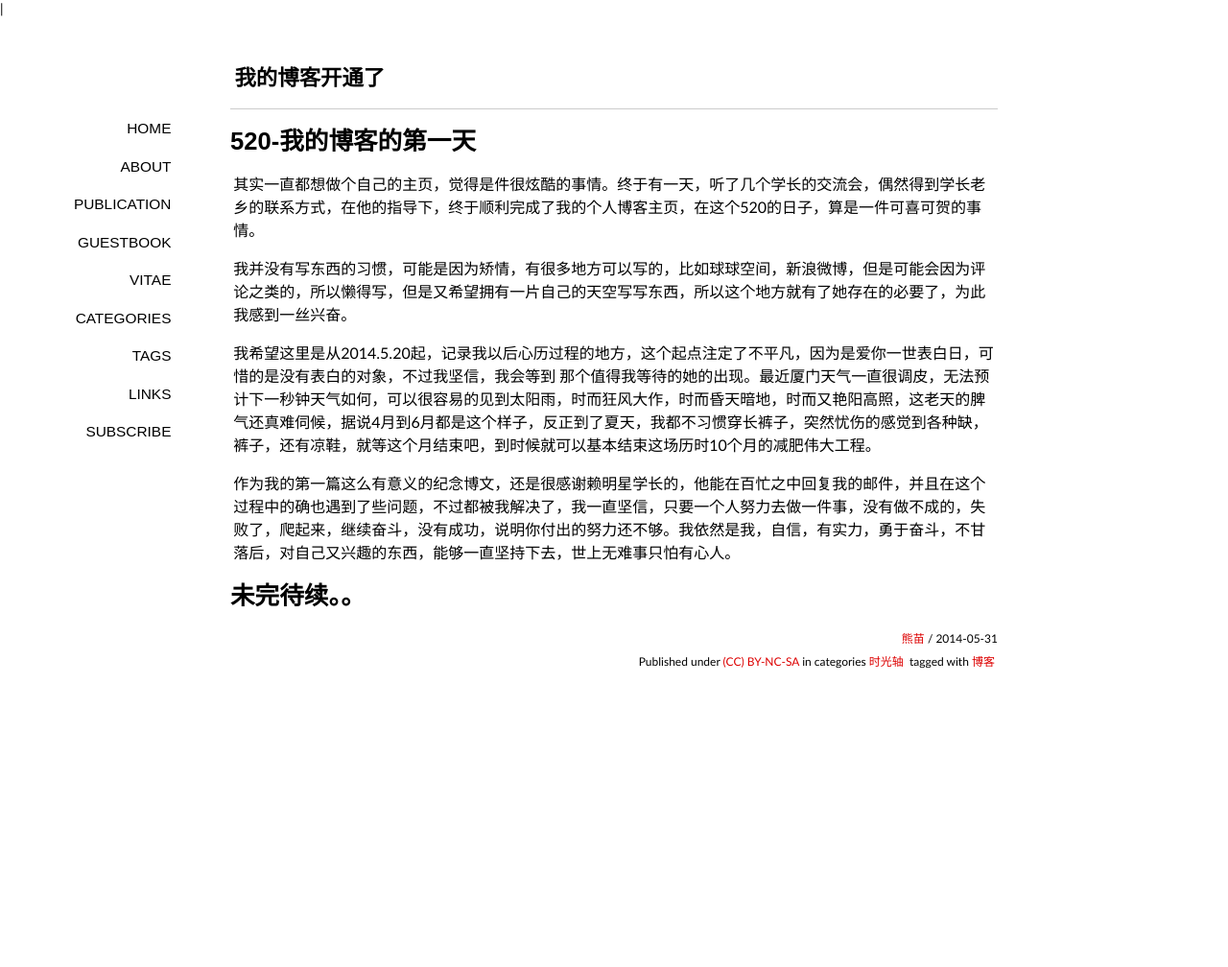
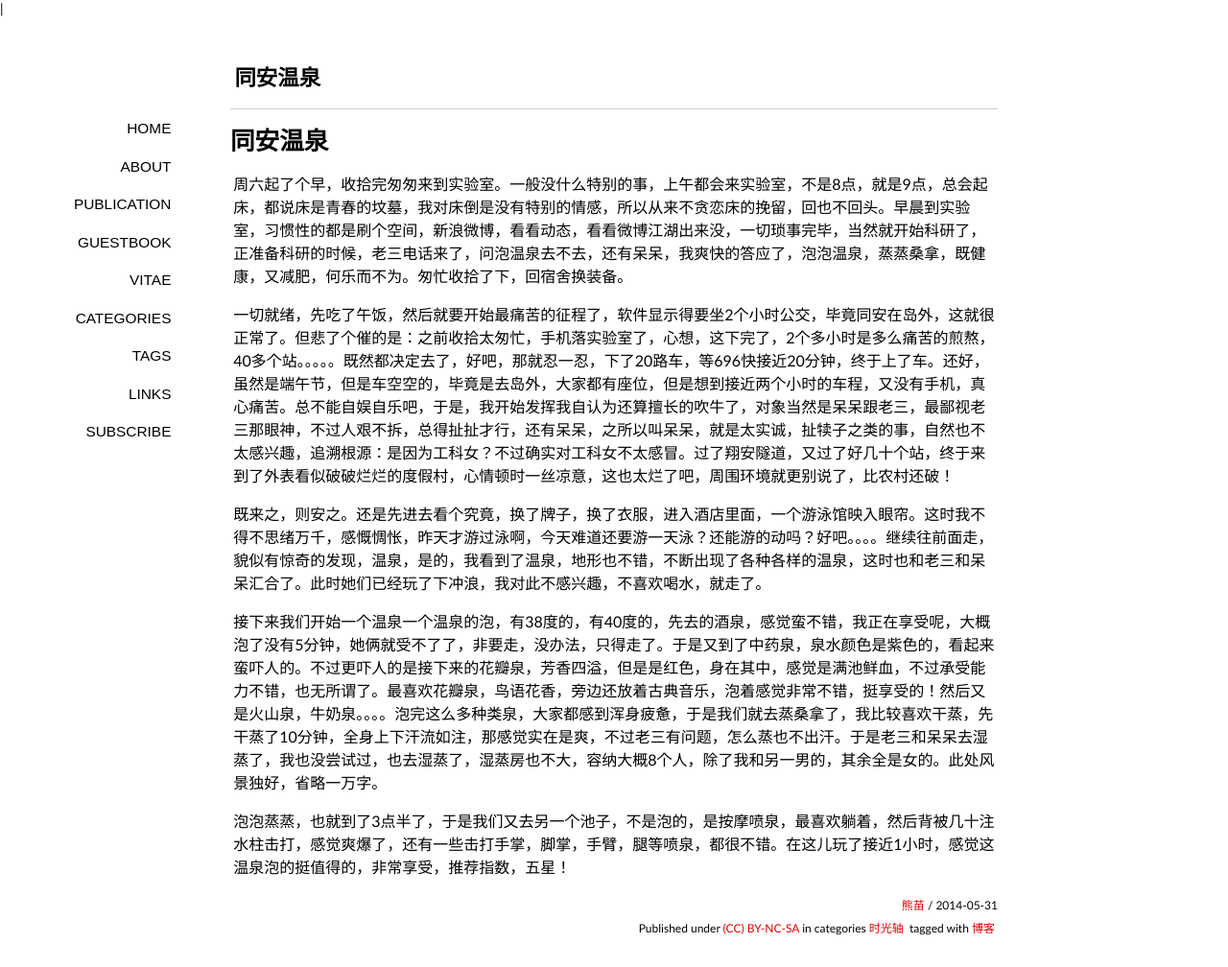
Before and after one commit to miaoxiong/blog, a Jekyll site: the page built from _posts/2014-05-31-hot-spring.md, in a window 1280 px wide. Shown: the whole page at 96% size. Built offline with Jekyll 4.4.1, drawn with Linux system fonts in a browser that asks for light colours; some web fonts are replaced; Markdown is read by kramdown in place of the engine named in the settings; comment, search, counter and statistics services are not loaded; before the commit the page ends 900 px from its top, so only the background shows below that.

Commit message:
Update 2014-05-31-hot-spring.md

```diff
--- a/_posts/2014-05-31-hot-spring.md
+++ b/_posts/2014-05-31-hot-spring.md
@@ -1,18 +1,18 @@
 ---
 layout: post
-title: 我的博客开通了
+title: 同安温泉
 category: 时光轴
 tags: [博客]
 ---
 
-#520-我的博客的第一天
-其实一直都想做个自己的主页，觉得是件很炫酷的事情。终于有一天，听了几个学长的交流会，偶然得到学长老乡的联系方式，在他的指导下，终于顺利完成了我的个人博客主页，在这个520的日子，算是一件可喜可贺的事情。
+#同安温泉
 
-我并没有写东西的习惯，可能是因为矫情，有很多地方可以写的，比如球球空间，新浪微博，但是可能会因为评论之类的，所以懒得写，但是又希望拥有一片自己的天空写写东西，所以这个地方就有了她存在的必要了，为此我感到一丝兴奋。
+周六起了个早，收拾完匆匆来到实验室。一般没什么特别的事，上午都会来实验室，不是8点，就是9点，总会起床，都说床是青春的坟墓，我对床倒是没有特别的情感，所以从来不贪恋床的挽留，回也不回头。早晨到实验室，习惯性的都是刷个空间，新浪微博，看看动态，看看微博江湖出来没，一切琐事完毕，当然就开始科研了，正准备科研的时候，老三电话来了，问泡温泉去不去，还有呆呆，我爽快的答应了，泡泡温泉，蒸蒸桑拿，既健康，又减肥，何乐而不为。匆忙收拾了下，回宿舍换装备。
 
-我希望这里是从2014.5.20起，记录我以后心历过程的地方，这个起点注定了不平凡，因为是爱你一世表白日，可惜的是没有表白的对象，不过我坚信，我会等到
-那个值得我等待的她的出现。最近厦门天气一直很调皮，无法预计下一秒钟天气如何，可以很容易的见到太阳雨，时而狂风大作，时而昏天暗地，时而又艳阳高照，这老天的脾气还真难伺候，据说4月到6月都是这个样子，反正到了夏天，我都不习惯穿长裤子，突然忧伤的感觉到各种缺，裤子，还有凉鞋，就等这个月结束吧，到时候就可以基本结束这场历时10个月的减肥伟大工程。
+一切就绪，先吃了午饭，然后就要开始最痛苦的征程了，软件显示得要坐2个小时公交，毕竟同安在岛外，这就很正常了。但悲了个催的是：之前收拾太匆忙，手机落实验室了，心想，这下完了，2个多小时是多么痛苦的煎熬，40多个站。。。。。既然都决定去了，好吧，那就忍一忍，下了20路车，等696快接近20分钟，终于上了车。还好，虽然是端午节，但是车空空的，毕竟是去岛外，大家都有座位，但是想到接近两个小时的车程，又没有手机，真心痛苦。总不能自娱自乐吧，于是，我开始发挥我自认为还算擅长的吹牛了，对象当然是呆呆跟老三，最鄙视老三那眼神，不过人艰不拆，总得扯扯才行，还有呆呆，之所以叫呆呆，就是太实诚，扯犊子之类的事，自然也不太感兴趣，追溯根源：是因为工科女？不过确实对工科女不太感冒。过了翔安隧道，又过了好几十个站，终于来到了外表看似破破烂烂的度假村，心情顿时一丝凉意，这也太烂了吧，周围环境就更别说了，比农村还破！
 
-作为我的第一篇这么有意义的纪念博文，还是很感谢赖明星学长的，他能在百忙之中回复我的邮件，并且在这个过程中的确也遇到了些问题，不过都被我解决了，我一直坚信，只要一个人努力去做一件事，没有做不成的，失败了，爬起来，继续奋斗，没有成功，说明你付出的努力还不够。我依然是我，自信，有实力，勇于奋斗，不甘落后，对自己又兴趣的东西，能够一直坚持下去，世上无难事只怕有心人。
+既来之，则安之。还是先进去看个究竟，换了牌子，换了衣服，进入酒店里面，一个游泳馆映入眼帘。这时我不得不思绪万千，感慨惆怅，昨天才游过泳啊，今天难道还要游一天泳？还能游的动吗？好吧。。。。继续往前面走，貌似有惊奇的发现，温泉，是的，我看到了温泉，地形也不错，不断出现了各种各样的温泉，这时也和老三和呆呆汇合了。此时她们已经玩了下冲浪，我对此不感兴趣，不喜欢喝水，就走了。
 
-#未完待续。。
+接下来我们开始一个温泉一个温泉的泡，有38度的，有40度的，先去的酒泉，感觉蛮不错，我正在享受呢，大概泡了没有5分钟，她俩就受不了了，非要走，没办法，只得走了。于是又到了中药泉，泉水颜色是紫色的，看起来蛮吓人的。不过更吓人的是接下来的花瓣泉，芳香四溢，但是是红色，身在其中，感觉是满池鲜血，不过承受能力不错，也无所谓了。最喜欢花瓣泉，鸟语花香，旁边还放着古典音乐，泡着感觉非常不错，挺享受的！然后又是火山泉，牛奶泉。。。。泡完这么多种类泉，大家都感到浑身疲惫，于是我们就去蒸桑拿了，我比较喜欢干蒸，先干蒸了10分钟，全身上下汗流如注，那感觉实在是爽，不过老三有问题，怎么蒸也不出汗。于是老三和呆呆去湿蒸了，我也没尝试过，也去湿蒸了，湿蒸房也不大，容纳大概8个人，除了我和另一男的，其余全是女的。此处风景独好，省略一万字。
+
+泡泡蒸蒸，也就到了3点半了，于是我们又去另一个池子，不是泡的，是按摩喷泉，最喜欢躺着，然后背被几十注水柱击打，感觉爽爆了，还有一些击打手掌，脚掌，手臂，腿等喷泉，都很不错。在这儿玩了接近1小时，感觉这温泉泡的挺值得的，非常享受，推荐指数，五星！
```
